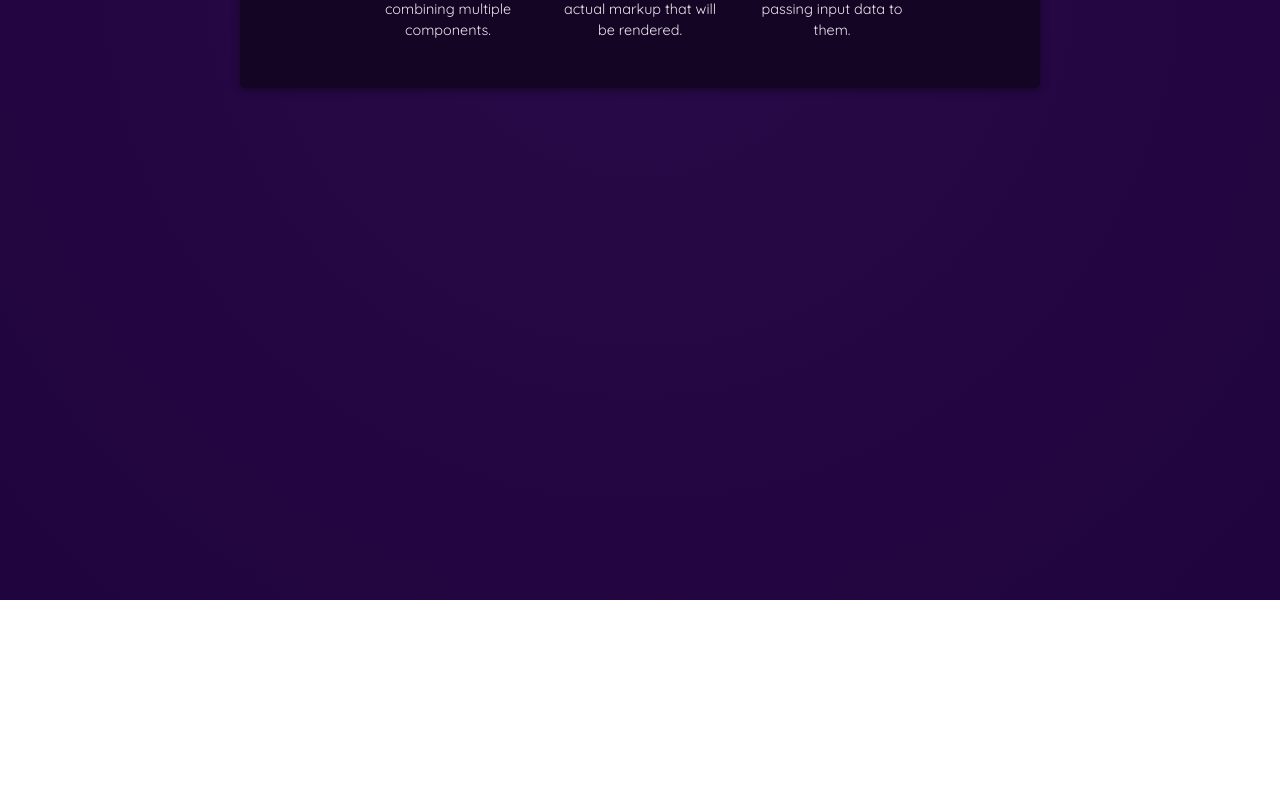
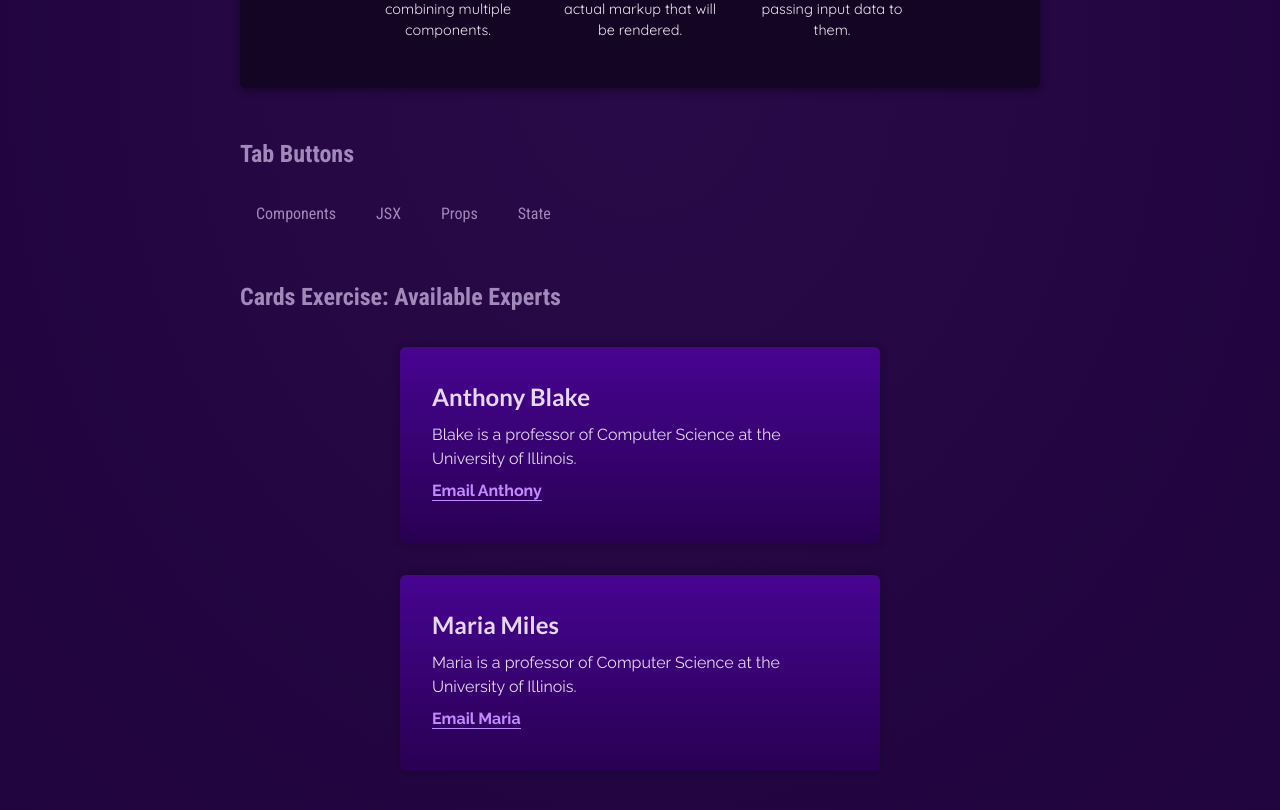
Before and after one commit to MelistonCosta/01-react-starting-project, a React (Vite) app: page / in a window 1280 px wide. Shown: the part 680-1490 px from the top of the page. Before the commit the page ends 1280 px from the top, so only its background shows below. Built offline with nearby package versions, Linux system fonts and the light colour scheme.

Commit message:
exercise added

```diff
--- a/src/App.jsx
+++ b/src/App.jsx
@@ -1,8 +1,9 @@
 import { CORE_CONCEPTS } from "./data.js";
-import Header from "./components/Header.jsx";
-import { User } from "./components/User.jsx";
-import { CardsComponent } from "./components/CardsComponent.jsx";
-
+import Header from "./components/Header/Header.jsx";
+import { User } from "./components/User/User.jsx";
+import { CardsComponent } from "./components/CardComponent/CardsComponent.jsx";
+import TabButton from "./components/TabButton/TabButton.jsx";
+import TestCards from "./components/TestCards/TestCards.jsx";
 
 function App() {
   return (
@@ -30,6 +31,26 @@ function App() {
             />
           </ul>
         </section>
+        <section id="examples">
+          <h2>Tab Buttons</h2>
+          <menu>
+            <TabButton>Components</TabButton>
+            <TabButton>JSX</TabButton>
+            <TabButton>Props</TabButton>
+            <TabButton>State</TabButton>
+          </menu>
+        </section>
+        <section id="examples">
+          <h2>Cards Exercise: Available Experts</h2>
+          <TestCards name="Anthony Blake">
+            <p>Blake is a professor of Computer Science at the University of Illinois.</p>
+            <p><a href="mailto:blake@example.com">Email Anthony</a></p>
+          </TestCards>
+          <TestCards name="Maria Miles">
+            <p>Maria is a professor of Computer Science at the University of Illinois.</p>
+            <p><a href="mailto:blake@example.com">Email Maria</a></p>
+          </TestCards>
+        </section>
       </main>
     </div>
   );
--- a/src/components/Header.jsx
+++ b/src/components/Header/Header.jsx
@@ -1,5 +1,5 @@
 import "./Header.css"
-import logo from "../assets/react-core-concepts.png";
+import logo from "../../assets/react-core-concepts.png";
 
 const reactDescription = ["Fundamental", "Core", "Crucial", "Trending", "Best"]
 
--- /dev/null
+++ b/src/components/TabButton/TabButton.css
@@ -0,0 +1,53 @@
+
+#examples {
+  margin: 3rem auto;
+}
+
+#examples h2 {
+  text-align: left;
+}
+
+#examples menu {
+  margin: 1rem 0;
+  padding: 0;
+  display: flex;
+  gap: 0.5rem;
+  list-style: none;
+}
+
+#examples menu button {
+  padding: 0.5rem 1rem;
+  border: none;
+  border-radius: 6px;
+  background-color: transparent;
+  color: #a18aba;
+  font-family: "Roboto Condensed", sans-serif;
+  font-size: 1rem;
+  cursor: pointer;
+  transition: all 0.2s ease-in-out;
+}
+
+#examples menu button:hover {
+  background-color: #1b082f;
+  color: #ebe7ef;
+}
+
+#examples menu button.active {
+  background-color: #7925d3;
+  color: #ebe7ef;
+}
+
+#tab-content {
+  padding: 1rem;
+  border-radius: 6px;
+  background-color: #2f1d43;
+  box-shadow: 0 2px 8px rgba(0, 0, 0, 0.3);
+}
+
+#tab-content h3 {
+  margin: 0;
+}
+
+#tab-content code {
+  font-size: 1rem;
+}
--- /dev/null
+++ b/src/components/TabButton/TabButton.jsx
@@ -0,0 +1,9 @@
+import "./TabButton.css"
+
+export default function TabButton({children}) {
+    return (
+        <li>
+            <button>{children}</button>
+        </li>
+    );
+}
--- /dev/null
+++ b/src/components/TestCards/TestCards.css
@@ -0,0 +1,33 @@
+@import url('https://fonts.googleapis.com/css2?family=Raleway:wght@400;700&family=Lato:wght@400;700&display=swap');
+
+.card {
+    font-family: 'Raleway', sans-serif;
+    -webkit-font-smoothing: antialiased;
+    -moz-osx-font-smoothing: grayscale;
+    color: #e5d9f1;
+    margin: 2rem auto;
+    padding: 2rem;
+    max-width: 30rem;
+    border-radius: 6px;
+    background: linear-gradient(#470491, #280052);
+    box-shadow: 0 0 8px rgba(0,0,0,0.3);
+}
+
+.card h2 {
+    margin: 0;
+    font-family: 'Lato', sans-serif;
+    font-weight: bold;
+    font-size: 1.5rem;
+    color: #e5d9f1;
+}
+
+.card p {
+    margin: 0.5rem 0;
+}
+
+.card a {
+    color: #c38bff;
+    text-decoration: none;
+    font-weight: bold;
+    border-bottom: 1px solid;
+}
--- /dev/null
+++ b/src/components/TestCards/TestCards.jsx
@@ -0,0 +1,10 @@
+import "./TestCards.css"
+
+export default function TestCards({name, children}) {
+    return(
+        <div className="card">
+            <h2>{name}</h2>
+            {children}
+        </div>
+    );
+}
--- a/src/index.css
+++ b/src/index.css
@@ -38,56 +38,3 @@ main h2 {
   margin: 0 0 1.5rem 0;
   color: #a18aba;
 }
-
-#examples {
-  margin: 3rem auto;
-}
-
-#examples h2 {
-  text-align: left;
-}
-
-#examples menu {
-  margin: 1rem 0;
-  padding: 0;
-  display: flex;
-  gap: 0.5rem;
-  list-style: none;
-}
-
-#examples menu button {
-  padding: 0.5rem 1rem;
-  border: none;
-  border-radius: 6px;
-  background-color: transparent;
-  color: #a18aba;
-  font-family: "Roboto Condensed", sans-serif;
-  font-size: 1rem;
-  cursor: pointer;
-  transition: all 0.2s ease-in-out;
-}
-
-#examples menu button:hover {
-  background-color: #1b082f;
-  color: #ebe7ef;
-}
-
-#examples menu button.active {
-  background-color: #7925d3;
-  color: #ebe7ef;
-}
-
-#tab-content {
-  padding: 1rem;
-  border-radius: 6px;
-  background-color: #2f1d43;
-  box-shadow: 0 2px 8px rgba(0, 0, 0, 0.3);
-}
-
-#tab-content h3 {
-  margin: 0;
-}
-
-#tab-content code {
-  font-size: 1rem;
-}
```
Also changed, not shown: src/components/CardComponent/CardsComponent.css (renamed from src/components/CardsComponent.css), src/components/CardComponent/CardsComponent.jsx (renamed from src/components/CardsComponent.jsx), src/components/Header/Header.css (renamed from src/components/Header.css), src/components/User/User.jsx (renamed from src/components/User.jsx).
